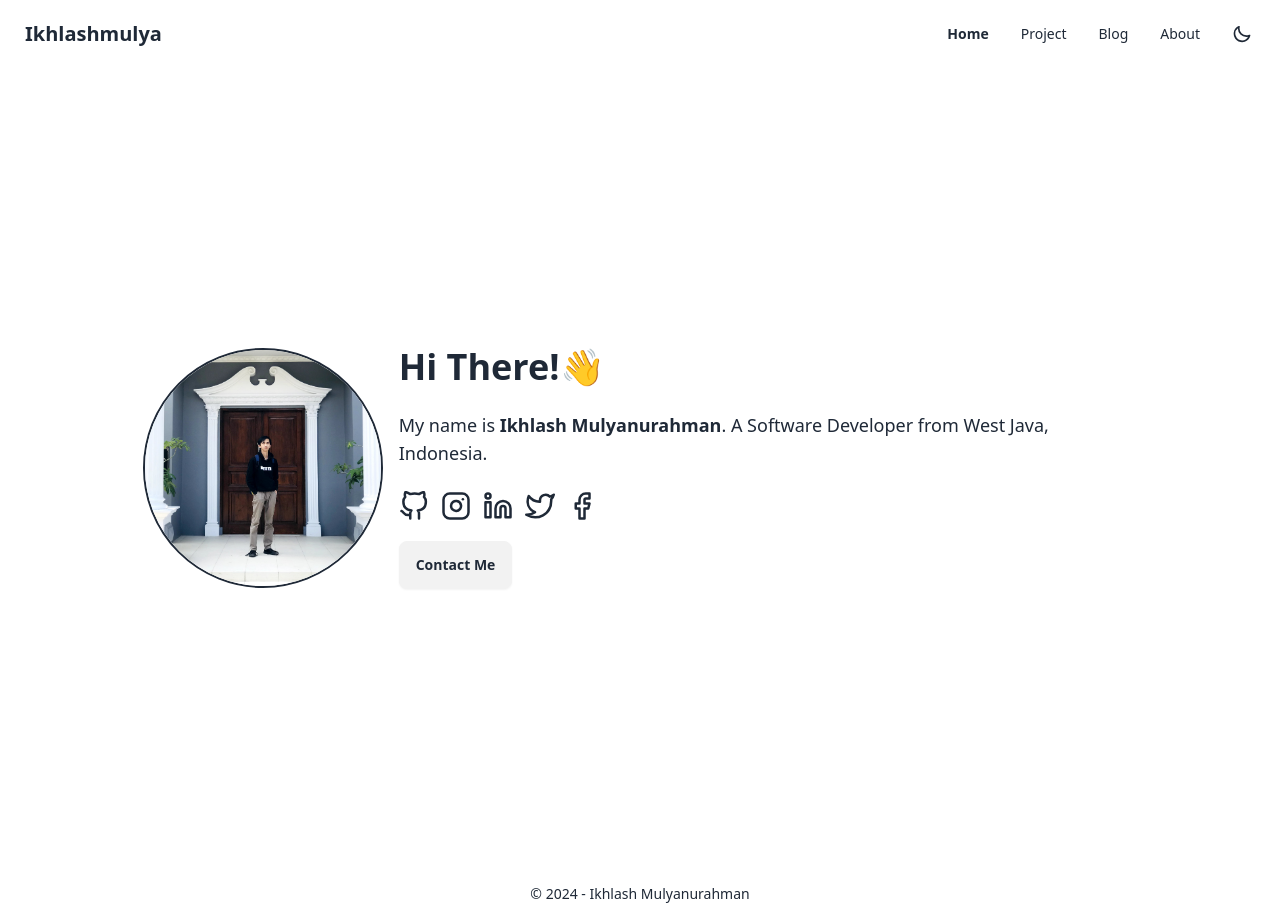
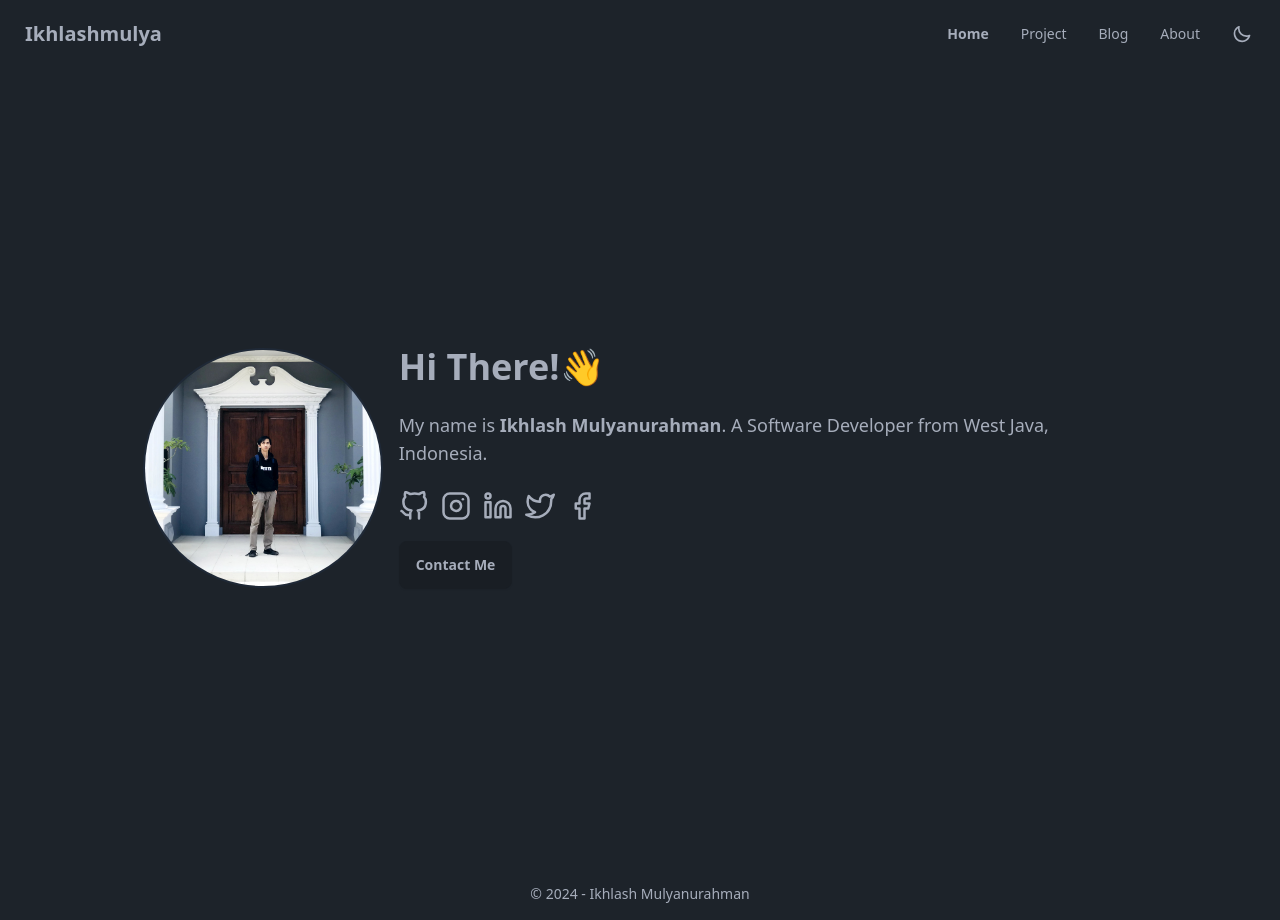
Before and after one commit to Ikhlashmulya/ikhlashmulya.github.io, a React (Vite) app: page / in a window 1280 px wide. Built offline with nearby package versions, Linux system fonts and the light colour scheme.

Commit message:
fix theme

```diff
--- a/index.html
+++ b/index.html
@@ -1,5 +1,5 @@
 <!doctype html>
-<html lang="en">
+<html lang="en" data-theme="dark">
   <head>
     <meta charset="UTF-8" />
     <link rel="icon" type="image" href="/vite.svg" />
--- a/src/components/social-link.tsx
+++ b/src/components/social-link.tsx
@@ -2,37 +2,37 @@ export default function SocialLink() {
   return (
     <div className="flex justify-center lg:justify-start">
       <a href="https://github.com/ikhlashmulya" className="mr-3">
-        <svg xmlns="http://www.w3.org/2000/svg" height="30" viewBox="0 0 24 24" fill="none" stroke="currentColor" stroke-width="2" stroke-linecap="round" stroke-linejoin="round">
+        <svg xmlns="http://www.w3.org/2000/svg" height="30" viewBox="0 0 24 24" fill="none" stroke="currentColor" strokeWidth="2" strokeLinecap="round" strokeLinejoin="round">
             <path d="M9 19c-5 1.5-5-2.5-7-3m14 6v-3.87a3.37 3.37 0 0 0-.94-2.61c3.14-.35 6.44-1.54 6.44-7A5.44 5.44 0 0 0 20 4.77 5.07 5.07 0 0 0 19.91 1S18.73.65 16 2.48a13.38 13.38 0 0 0-7 0C6.27.65 5.09 1 5.09 1A5.07 5.07 0 0 0 5 4.77a5.44 5.44 0 0 0-1.5 3.78c0 5.42 3.3 6.61 6.44 7A3.37 3.37 0 0 0 9 18.13V22"></path>
         </svg>
       </a>
       <a href="https://instagram.com/ikhlashmulya_" className="mr-3">
-        <svg xmlns="http://www.w3.org/2000/svg" viewBox="0 0 24 24" fill="none" stroke="currentColor" stroke-width="2"
-            stroke-linecap="round" stroke-linejoin="round" height="30">
+        <svg xmlns="http://www.w3.org/2000/svg" viewBox="0 0 24 24" fill="none" stroke="currentColor" strokeWidth="2"
+            strokeLinecap="round" strokeLinejoin="round" height="30">
             <rect x="2" y="2" width="20" height="20" rx="5" ry="5"></rect>
             <path d="M16 11.37A4 4 0 1 1 12.63 8 4 4 0 0 1 16 11.37z"></path>
             <line x1="17.5" y1="6.5" x2="17.5" y2="6.5"></line>
         </svg>
       </a>
       <a href="https://linkedin.com/in/ikhlash-mulyanurahman" className="mr-3">
-        <svg xmlns="http://www.w3.org/2000/svg" viewBox="0 0 24 24" fill="none" stroke="currentColor" stroke-width="2"
-            stroke-linecap="round" stroke-linejoin="round" height="30">
+        <svg xmlns="http://www.w3.org/2000/svg" viewBox="0 0 24 24" fill="none" stroke="currentColor" strokeWidth="2"
+            strokeLinecap="round" strokeLinejoin="round" height="30">
             <path d="M16 8a6 6 0 0 1 6 6v7h-4v-7a2 2 0 0 0-2-2 2 2 0 0 0-2 2v7h-4v-7a6 6 0 0 1 6-6z"></path>
             <rect x="2" y="9" width="4" height="12"></rect>
             <circle cx="4" cy="4" r="2"></circle>
         </svg>
       </a>
       <a href="https://twitter.com/imulyaa_" className="mr-3">
-        <svg xmlns="http://www.w3.org/2000/svg" viewBox="0 0 24 24" fill="none" stroke="currentColor" stroke-width="2"
-            stroke-linecap="round" stroke-linejoin="round" height="30">
+        <svg xmlns="http://www.w3.org/2000/svg" viewBox="0 0 24 24" fill="none" stroke="currentColor" strokeWidth="2"
+            strokeLinecap="round" strokeLinejoin="round" height="30">
             <path
                 d="M23 3a10.9 10.9 0 0 1-3.14 1.53 4.48 4.48 0 0 0-7.86 3v1A10.66 10.66 0 0 1 3 4s-4 9 5 13a11.64 11.64 0 0 1-7 2c9 5 20 0 20-11.5a4.5 4.5 0 0 0-.08-.83A7.72 7.72 0 0 0 23 3z">
             </path>
         </svg>
       </a>
       <a href="https://facebook.com/ikhlash.mulyanurahman.54">
-        <svg xmlns="http://www.w3.org/2000/svg" viewBox="0 0 24 24" fill="none" stroke="currentColor" stroke-width="2"
-            stroke-linecap="round" stroke-linejoin="round" height="30">
+        <svg xmlns="http://www.w3.org/2000/svg" viewBox="0 0 24 24" fill="none" stroke="currentColor" strokeWidth="2"
+            strokeLinecap="round" strokeLinejoin="round" height="30">
             <path d="M18 2h-3a5 5 0 0 0-5 5v3H7v4h3v8h4v-8h3l1-4h-4V7a1 1 0 0 1 1-1h3z"></path>
         </svg>
       </a>
```
